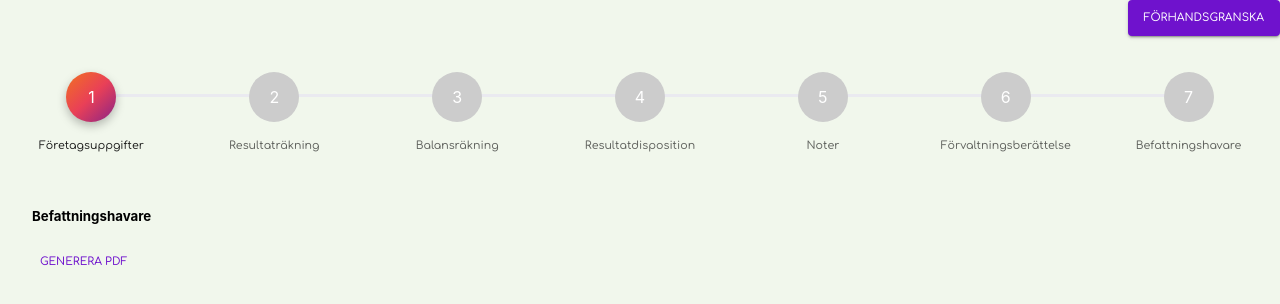
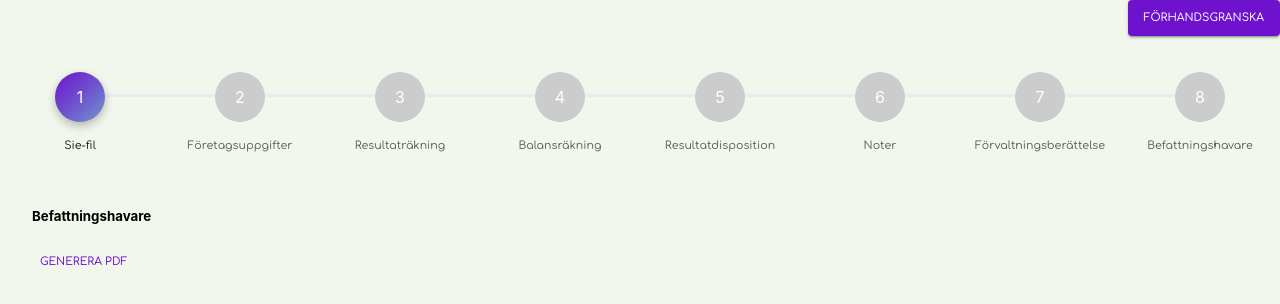
Before and after one commit to spgarn/Arsredovisning, a React (Create React App) app in the folder frontend/: page /sign in a window 1280 px wide. Shown: the top 304 px of the page. Built offline with nearby package versions, Linux system fonts and the light colour scheme; what @react-pdf/renderer would draw is missing.

Commit message:
Updated timeLine with nav

```diff
--- a/frontend/src/components/StyledNavLink.tsx
+++ b/frontend/src/components/StyledNavLink.tsx
@@ -14,12 +14,13 @@ const StyledLink = styled(NavLink)<Props>`
   display: flex;
   justify-content: center;
   align-items: center;
+  width:'100%';
 `;
 
 const StyledNavLink:React.FC<Props> = ({
-  to, children, margin, disabled,
+  to, children, margin, disabled, ...rest
 }) => (
-  <StyledLink disabled={disabled} margin={margin} to={to}>
+  <StyledLink {...rest} disabled={disabled} margin={margin} to={to}>
     {children}
   </StyledLink>
 );
--- a/frontend/src/components/TimeLine.tsx
+++ b/frontend/src/components/TimeLine.tsx
@@ -6,6 +6,12 @@ import StepLabel from '@mui/material/StepLabel';
 import StepConnector, { stepConnectorClasses } from '@mui/material/StepConnector';
 import { StepIconProps } from '@mui/material/StepIcon';
 import { useLocation } from 'react-router-dom';
+import StyledNavLink from './StyledNavLink';
+
+const NavLink = styled(StyledNavLink)({
+  padding: '20px',
+  color: 'white',
+});
 
 const ColorlibConnector = styled(StepConnector)(({ theme }) => ({
   [`&.${stepConnectorClasses.alternativeLabel}`]: {
@@ -14,13 +20,13 @@ const ColorlibConnector = styled(StepConnector)(({ theme }) => ({
   [`&.${stepConnectorClasses.active}`]: {
     [`& .${stepConnectorClasses.line}`]: {
       backgroundImage:
-        'linear-gradient( 95deg,rgb(242,113,33) 0%,rgb(233,64,87) 50%,rgb(138,35,135) 100%)',
+        'linear-gradient( 95deg,rgb(111, 18, 205) 0%,rgb(111, 80, 206) 50%,rgb(111, 153, 206) 100%)',
     },
   },
   [`&.${stepConnectorClasses.completed}`]: {
     [`& .${stepConnectorClasses.line}`]: {
       backgroundImage:
-        'linear-gradient( 95deg,rgb(242,113,33) 0%,rgb(233,64,87) 50%,rgb(138,35,135) 100%)',
+        'linear-gradient( 95deg,rgb(111, 18, 205) 0%,rgb(111, 80, 206) 50%,rgb(111, 153, 206) 100%)',
     },
   },
   [`& .${stepConnectorClasses.line}`]: {
@@ -46,21 +52,22 @@ const ColorlibStepIconRoot = styled('div')<{
   alignItems: 'center',
   ...(ownerState.active && {
     backgroundImage:
-      'linear-gradient( 136deg, rgb(242,113,33) 0%, rgb(233,64,87) 50%, rgb(138,35,135) 100%)',
+      'linear-gradient( 136deg, rgb(111, 18, 205) 0%, rgb(111, 80, 206) 50%, rgb(111, 153, 206) 100%)',
     boxShadow: '0 4px 10px 0 rgba(0,0,0,.25)',
   }),
   ...(ownerState.completed && {
     backgroundImage:
-      'linear-gradient( 136deg, rgb(242,113,33) 0%, rgb(233,64,87) 50%, rgb(138,35,135) 100%)',
+      'linear-gradient( 136deg, rgb(111, 18, 205) 0%, rgb(111, 80, 206) 50%, rgb(111, 153, 206) 100%)',
   }),
 }));
 
 function ativeState(area:string) {
-  if (area === '/result-sheet') return 1;
-  if (area === '/balance-sheet') return 2;
-  if (area === '/result-disposition') return 3;
-  if (area === '/notes') return 4;
-  if (area === '/year-story') return 5;
+  if (area === '/company-info') return 1;
+  if (area === '/result-sheet') return 2;
+  if (area === '/balance-sheet') return 3;
+  if (area === '/result-disposition') return 4;
+  if (area === '/notes') return 5;
+  if (area === '/year-story') return 6;
   return 0;
 }
 
@@ -70,13 +77,15 @@ function ColorlibStepIcon(props: StepIconProps) {
   } = props;
 
   const icons: { [index: string]: React.ReactElement } = {
-    1: <div>1</div>,
-    2: <div>2</div>,
-    3: <div>3</div>,
-    4: <div>4</div>,
-    5: <div>5</div>,
-    6: <div>6</div>,
-    7: <div>7</div>,
+    1: <NavLink to="/Arsredovisning">1</NavLink>,
+    2: <NavLink to="/company-info">2</NavLink>,
+    3: <NavLink to="/result-sheet">3</NavLink>,
+    4: <NavLink to="/balance-sheet">4</NavLink>,
+    5: <NavLink to="/result-disposition">5</NavLink>,
+    6: <NavLink to="/notes">6</NavLink>,
+    7: <NavLink to="/year-story">7</NavLink>,
+    8: <NavLink to="/sign">8</NavLink>,
+
   };
 
   return (
@@ -86,7 +95,7 @@ function ColorlibStepIcon(props: StepIconProps) {
   );
 }
 
-const steps = ['Företagsuppgifter', 'Resultaträkning', 'Balansräkning', 'Resultatdisposition', 'Noter', 'Förvaltningsberättelse', 'Befattningshavare'];
+const steps = ['Sie-fil', 'Företagsuppgifter', 'Resultaträkning', 'Balansräkning', 'Resultatdisposition', 'Noter', 'Förvaltningsberättelse', 'Befattningshavare'];
 
 export default function CustomizedSteppers():JSX.Element {
   const activeArea = useLocation();
```
